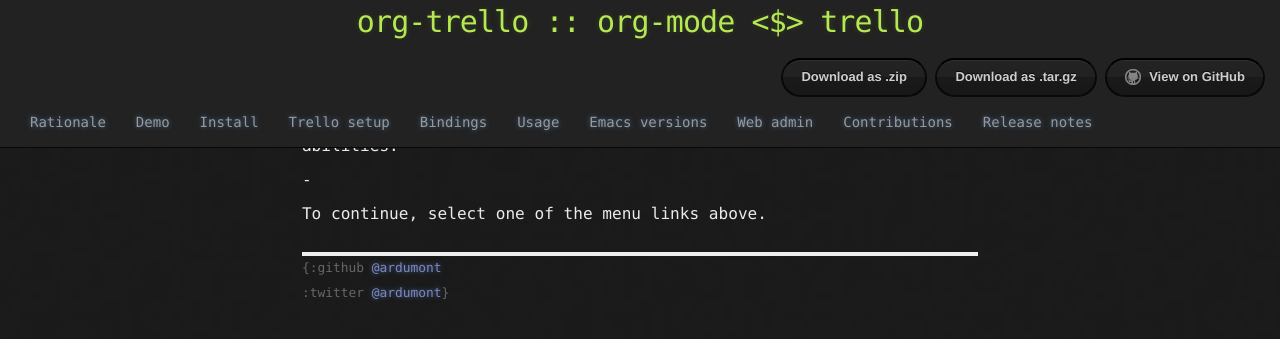
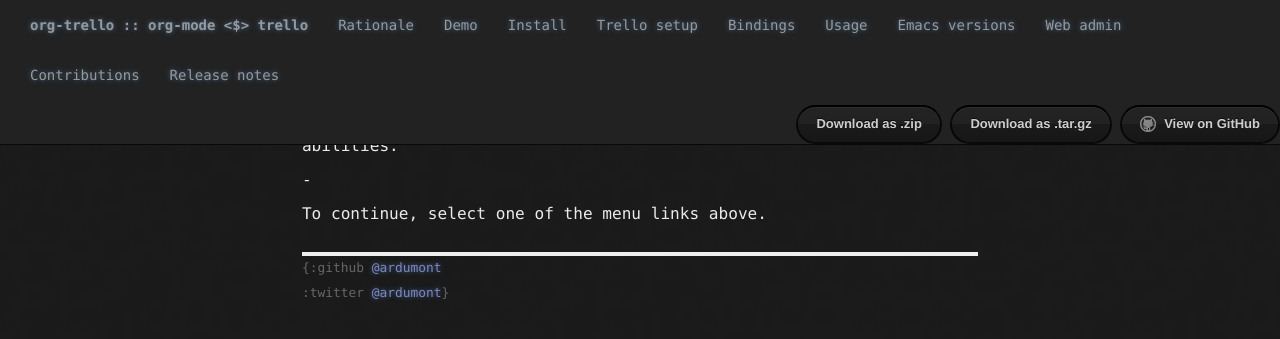
Before and after one commit to org-trello/org-trello.github.io, a Jekyll site: the page built from index.md, in a window 1280 px wide and 900 px high. Shown: the top 339 px of the window. Built offline with Jekyll 4.4.1, drawn with Linux system fonts in a browser that asks for light colours; Markdown is read by kramdown in place of the engine named in the settings.

Commit message:
Improve the header menu

```diff
--- a/_layouts/default.html
+++ b/_layouts/default.html
@@ -19,17 +19,11 @@
 
   </head>
   <body>
-    <nav class="navbar navbar-inverse navbar-fixed-top" role="navigation" style="padding-top: 5px">
+    <nav class="navbar navbar-inverse navbar-fixed-top" role="navigation">
       <div class="container-fluid">
-        <h2>{{ site.name }} :: org-mode <$> trello</h2>
-
         <div class="collapse navbar-collapse">
-          <ul class="nav navbar-nav navbar-right">
-            <a href="https://github.com/org-trello/org-trello/zipball/master" class="btn">Download as .zip</a>
-            <a href="https://github.com/org-trello/org-trello/tarball/master" class="btn">Download as .tar.gz</a>
-            <a href="https://github.com/org-trello/org-trello" class="btn btn-github"><span class="icon"></span>View on GitHub</a>
-          </ul>
           <ul class="nav navbar-nav">
+            <li class="header"><a>{{ site.name }} :: org-mode <$> trello</a></li>
             <li><a href="/rationale.html">Rationale</a></li>
             <li><a href="/demo.html">Demo</a></li>
             <li><a href="/install.html">Install</a></li>
@@ -40,6 +34,11 @@
             <li><a href="/web-admin.html">Web admin</a></li>
             <li><a href="/contributions.html">Contributions</a></li>
             <li><a href="/release-notes.html">Release notes</a></li>
+          </ul>
+          <ul class="nav navbar-nav navbar-right" style="padding-top: 5px">
+            <a href="https://github.com/org-trello/org-trello/zipball/master" class="btn">Download as .zip</a>
+            <a href="https://github.com/org-trello/org-trello/tarball/master" class="btn">Download as .tar.gz</a>
+            <a href="https://github.com/org-trello/org-trello" class="btn btn-github"><span class="icon"></span>View on GitHub</a>
           </ul>
         </div>
       </div>
```
